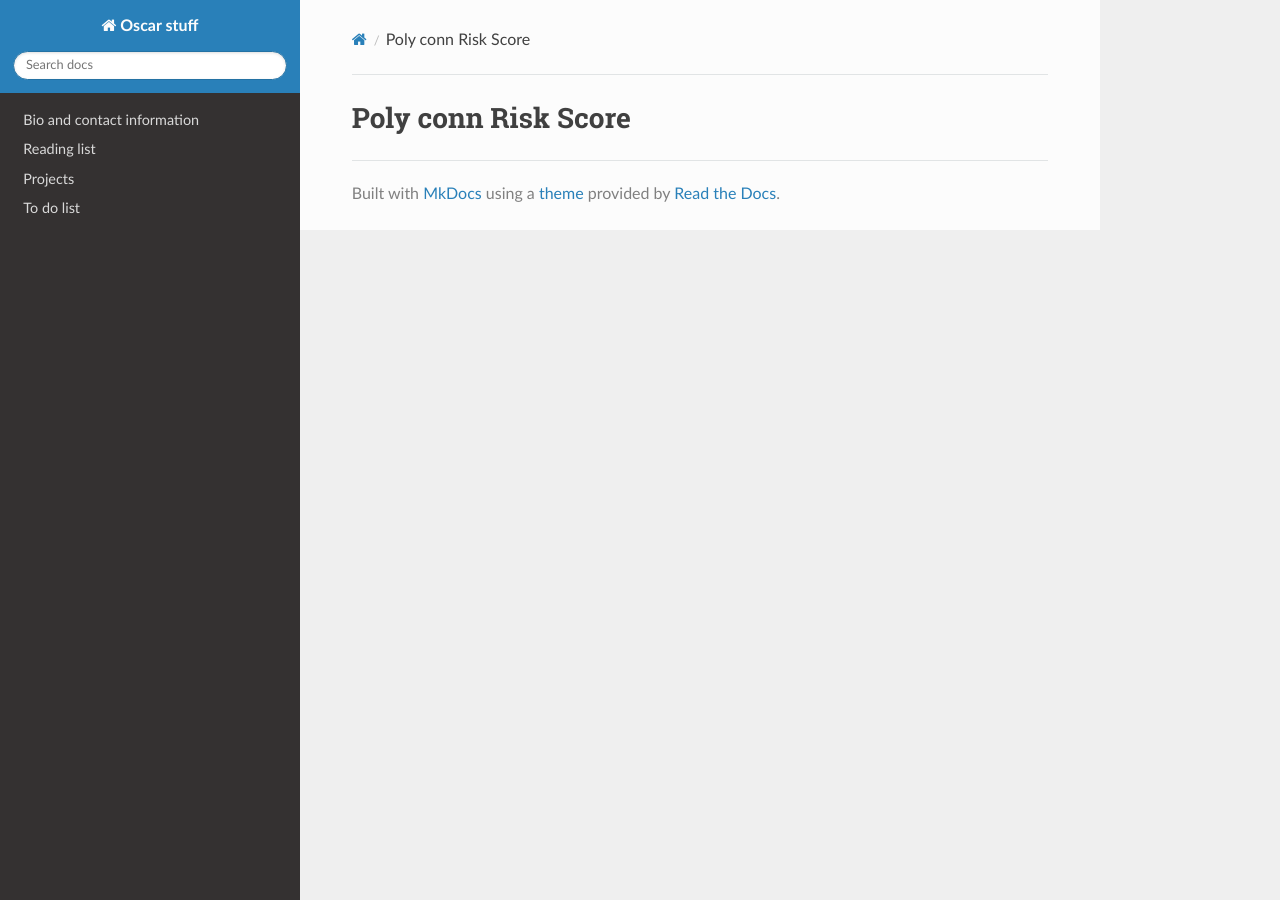
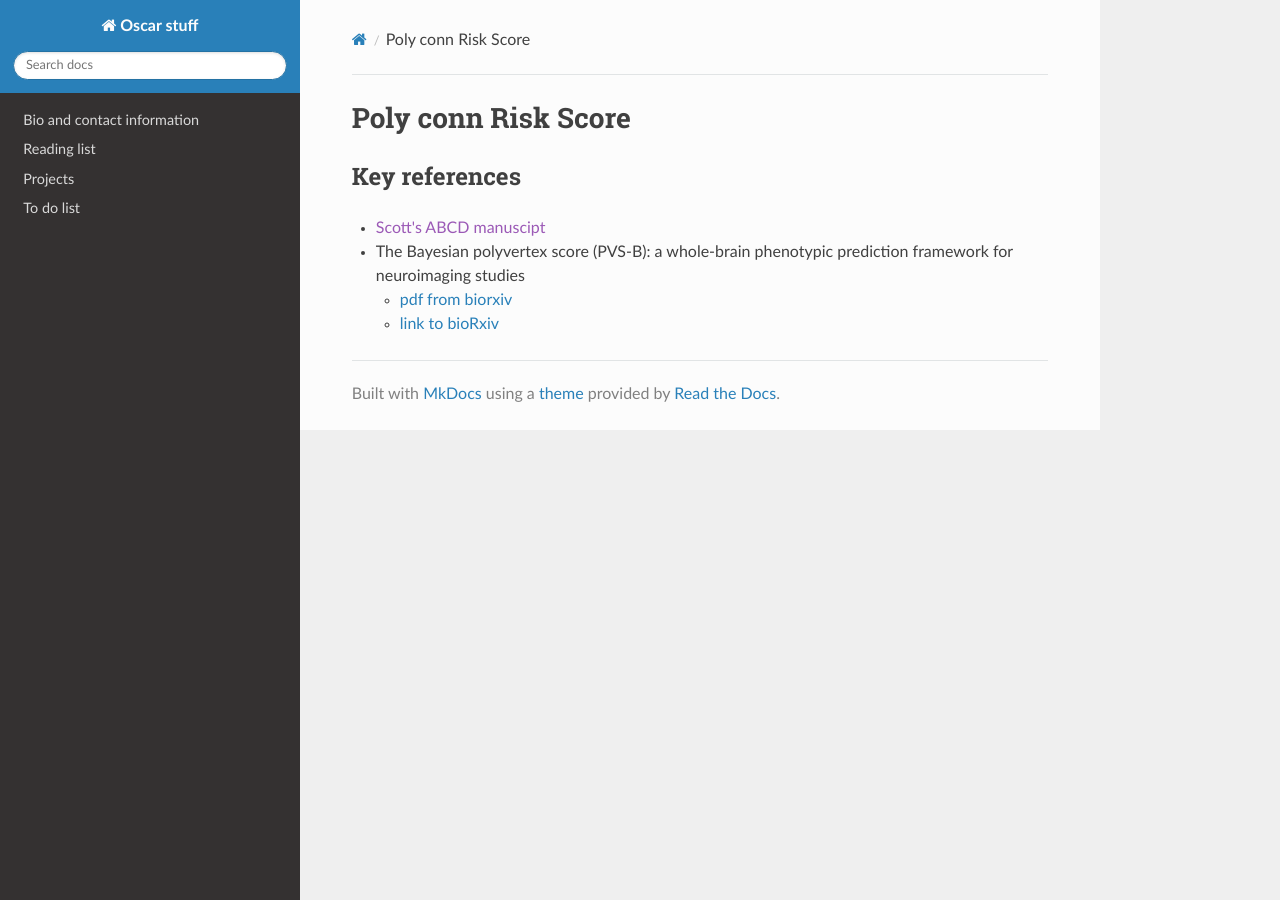
Before and after one commit to omiranda/OscarStuff, an MkDocs documentation site: the page built from docs/Projects/PCRS/PCRS_summary.md, in a window 1280 px wide. Built offline with MkDocs 1.6.1, drawn with Linux system fonts in a browser that asks for light colours; nearby versions of some CDN libraries; old or Windows-style settings are respelled for this version of MkDocs.

Commit message:
Adding references to polygen risk score

```diff
--- a/docs/Projects/PCRS/PCRS_summary.md
+++ b/docs/Projects/PCRS/PCRS_summary.md
@@ -1 +1,8 @@
 # Poly conn Risk Score
+
+## Key references
+
+- [Scott's ABCD manuscipt]()
+- The Bayesian polyvertex score (PVS-B): a whole-brain phenotypic prediction framework for neuroimaging studies
+    - [pdf from biorxiv](./References/813915v3.full.pdf)
+    - [link to bioRxiv](https://www.biorxiv.org/content/10.1101/813915v3)
```
Also changed, not shown: 1 other file.
